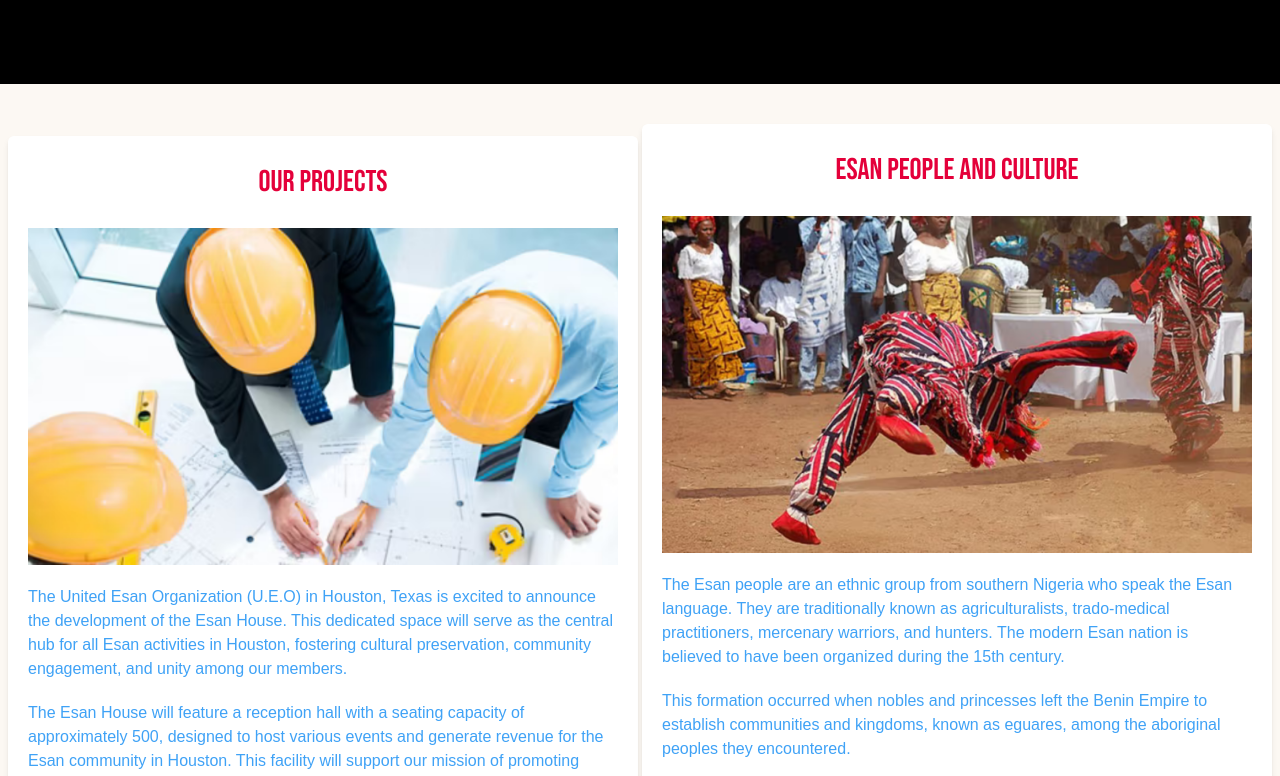
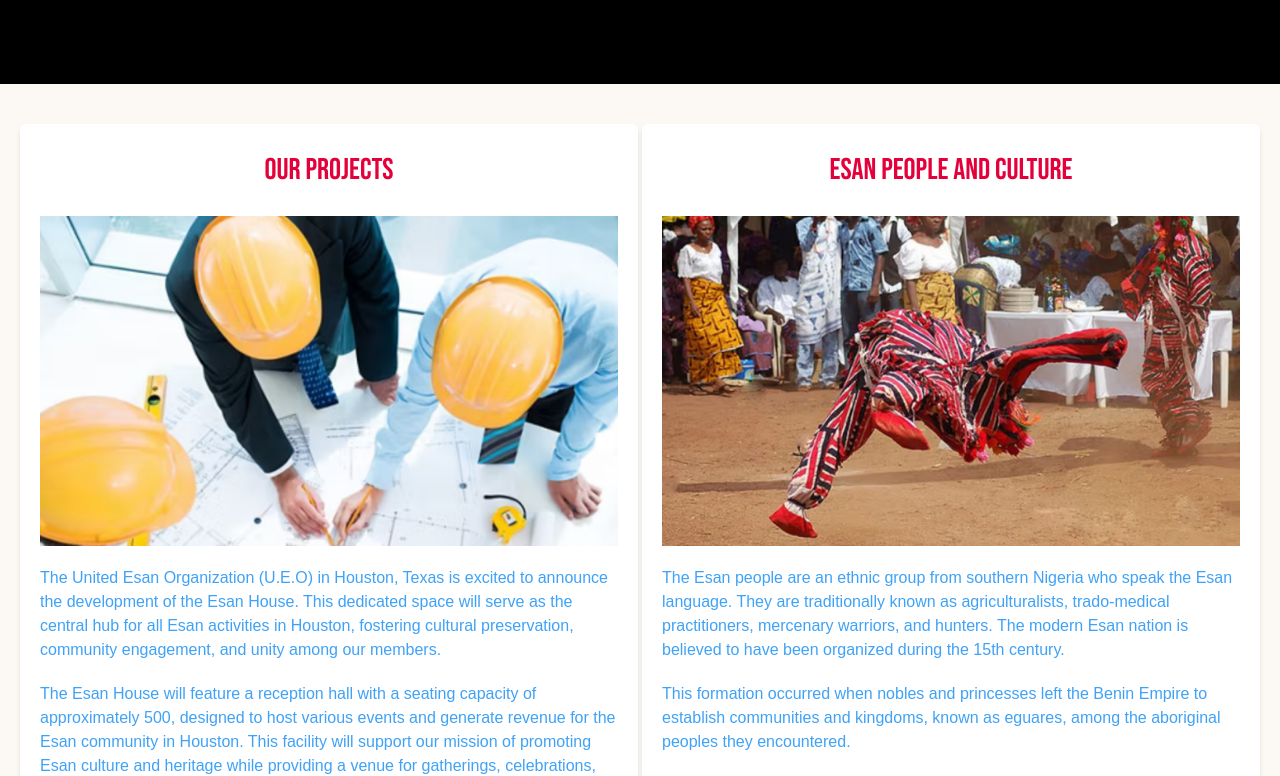
Before and after one commit to blessedjoe2000/organization, a Next.js app: page / in a window 1280 px wide. Shown: the part 1660-2436 px from the top of the page. Built offline with nearby package versions, Linux system fonts and the light colour scheme; a web font is replaced by a local one.

Commit message:
adjustment on home and about page

```diff
--- a/app/about/page.jsx
+++ b/app/about/page.jsx
@@ -42,7 +42,7 @@ export default function about() {
         </p>
       </div>
       <div className="sm:flex justify-center items-center gap-1 my-5 p-5 ">
-        <div className="shadow-md rounded-md p-5 bg-white ">
+        <div className="shadow-md rounded-md p-5 bg-white sm:mb-0 mb-2">
           <h2>Our Vision</h2>
           <p>
             The vision of the United Esan Organization (U.E.O) in Houston, Texas
--- a/app/component/ShortNote/ShortNote.jsx
+++ b/app/component/ShortNote/ShortNote.jsx
@@ -12,9 +12,9 @@ export default function ShortNote() {
   const text = "Read more";
 
   return (
-    <div className="sm:flex justify-center items-center gap-1">
+    <div className="sm:flex justify-center items-center gap-1 mx-5">
       <div
-        className="image-container p-5 mb-5 shadow-md rounded-md ml-2"
+        className="image-container p-5 sm:mb-5 mb-2 shadow-md rounded-md "
         data-aos="fade-up"
       >
         <h2>Our Projects</h2>
@@ -52,7 +52,7 @@ export default function ShortNote() {
         </div>
       </div>
       <div
-        className="image-container p-5 shadow-md rounded-md mb-5 mr-2"
+        className="image-container p-5 shadow-md rounded-md mb-5 "
         data-aos="fade-up"
       >
         <h2>Esan People and Culture</h2>
```
